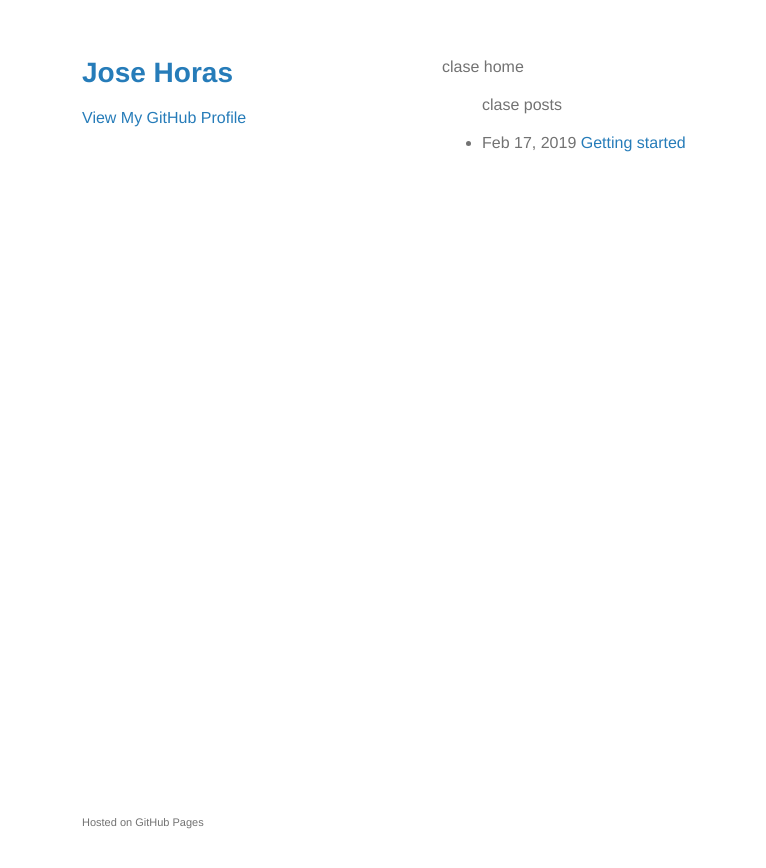
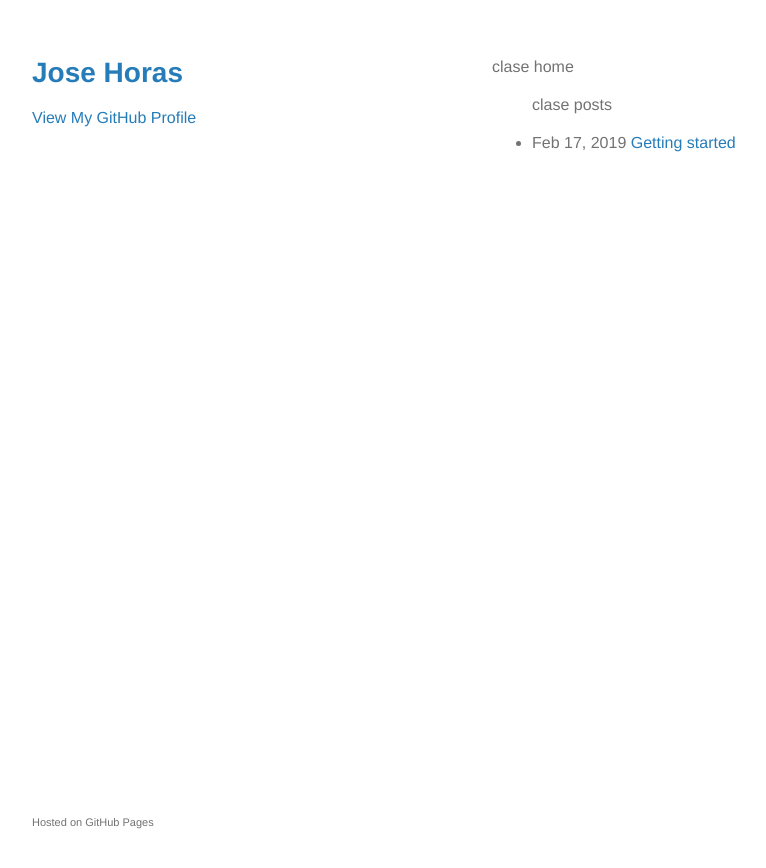
Before and after one commit to josehoras/josehoras.github.io, a Jekyll site: the page built from index.html, in a window 1280 px wide. Shown: the top 868 px of the page, without its empty margins (128-894 px from the left). Built offline with Jekyll 4.4.1, drawn with Linux system fonts in a browser that asks for light colours; the repository's description, which GitHub fills in, is left out.

Commit message:
Update my_stylesheet.css

```diff
--- a/css/my_stylesheet.css
+++ b/css/my_stylesheet.css
@@ -53,7 +53,7 @@ a:hover small {
 }
 
 .wrapper {
-  width:860px;
+  width:960px;
   margin:0 auto;
 }
 
```
